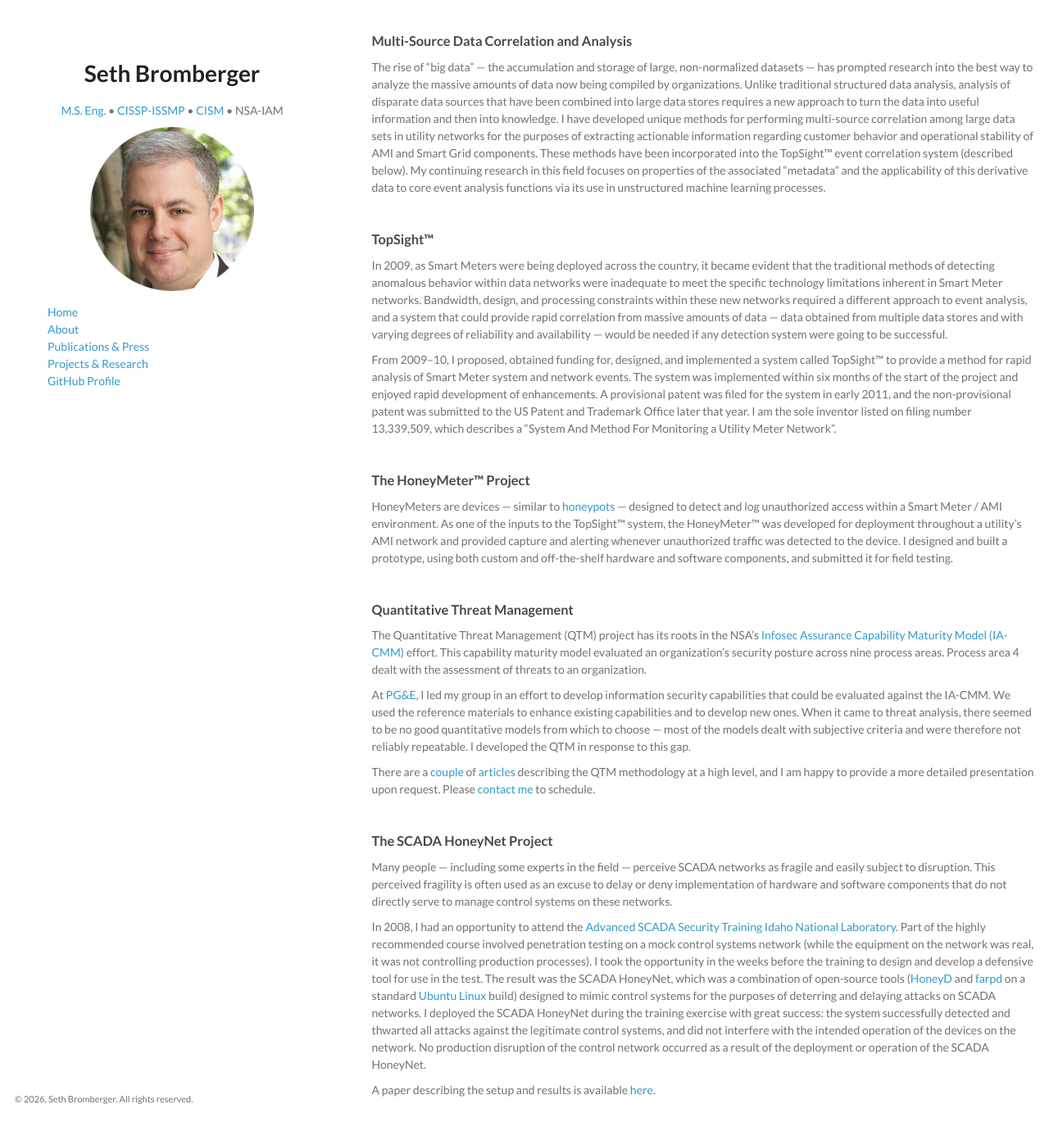
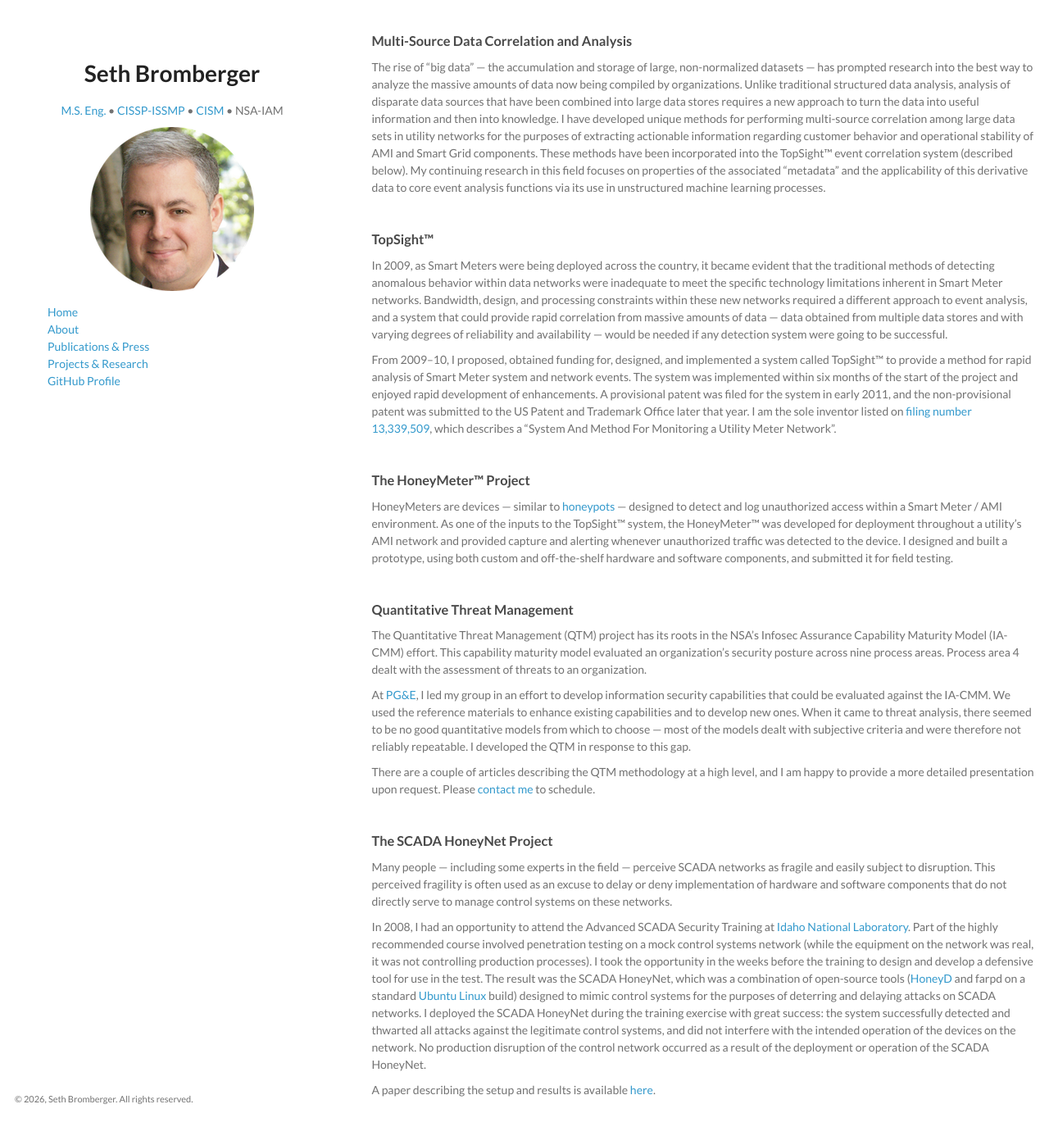
Before and after one commit to sbromberger/sbromberger.github.io, a Jekyll site: the page built from projects.md, in a window 1280 px wide and 1400 px high, scrolled down 826 px. Shown: the top 1386 px of the window at 82% size. Built offline with Jekyll 4.4.1, drawn with Linux system fonts in a browser that asks for light colours; some of the changed text lies outside the part shown.

```diff
--- a/_data/pressrels.yml
+++ b/_data/pressrels.yml
@@ -19,7 +19,6 @@
     date: 23 September 2009
 
 -   title: "Industry Group Expands Energy Security Initiatives"
-    url: http://www.energysec.org/Websites/energysec/files/Content/842672/energysec%20press%20release-02-2009-final.pdf
     venue: EnergySec
     date: 3 February 2009
 
--- a/projects.md
+++ b/projects.md
@@ -6,59 +6,67 @@ layout: default
 
 <br/>
 
-### <a name="julia"></a>Julia - A Fresh Approach To Numerical Computing
-[Julia](http://julialang.org) is a relatively new programming language focused on technical and scientific computing. I have been modeling AMI mesh networks using an <a href="http://github.com/JuliaGraphs/LightGraphs.jl"> optimized graph representation</a> that I developed along with the necessary algorithms to perform simulations of various responses to network events.
-[LightGraphs.jl](http://github.com/JuliaGraphs/LightGraphs.jl) has been designed to scale to millions of vertices with hundreds of millions of edges on standard computing hardware, making accurate representation of modern AMI networks feasible.
+### Julia - A Fresh Approach To Numerical Computing
+{: #julia}
+[Julia](http://julialang.org) is a relatively new programming language focused on technical and scientific computing. I have been modeling AMI mesh networks using an <a href="https://github.com/sbromberger/LightGraphs.jl"> optimized graph representation</a> that I developed along with the necessary algorithms to perform simulations of various responses to network events.
+[LightGraphs.jl](https://github.com/sbromberger/LightGraphs.jl) has been designed to scale to millions of vertices with hundreds of millions of edges on standard computing hardware, making accurate representation of modern AMI networks feasible.
 
-I am the author of a [memory-efficient representation of IPv4 and IPv6 networks](http://github.com/JuliaWeb/IPNets.jl) which is also used for this modeling and simulation activity and am a member of the [JuliaWeb](http://github.com/JuliaWeb) and [JuliaGraphs](http://github.com/JuliaGraphs) organizations.
+I am the author of a [memory-efficient representation of IPv4 and IPv6 networks](https://github.com/JuliaWeb/IPNets.jl) which is also used for this modeling and simulation activity and am a member of the [JuliaWeb](https://github.com/JuliaWeb) and [JuliaGraphs](https://github.com/JuliaGraphs) organizations.
 
 <br/>
 
-### <a name="netcanary"></a>NetCanary™: Breaking the Kill Chain
-In 2008, I attended the [Idaho National Laboratory](http://www.inl.gov) Red / Blue Team cyber exercise. During a week of intense education and collaboration, I was part of a team defending a representative ICS network against mock attackers. As part of the defense strategy, I used some [open source tools](http://www.honeyd.org) in an ultimately-successful attempt to keep the bad guys at bay (see [“The SCADA HoneyNet Project”]("#honeynet") below for more details). The foundations of [NetCanary™](http://www.netcanary.com) were built during this exercise and were eventually turned into a workable product in late 2013 / early 2014.
+### NetCanary™: Breaking the Kill Chain
+{: #netcanary}
+In 2008, I attended the [Idaho National Laboratory](https://www.inl.gov) Red / Blue Team cyber exercise. During a week of intense education and collaboration, I was part of a team defending a representative ICS network against mock attackers. As part of the defense strategy, I used some [open source tools](http://www.honeyd.org) in an ultimately-successful attempt to keep the bad guys at bay (see [“The SCADA HoneyNet Project”]("#honeynet") below for more details). The foundations of NetCanary™ were built during this exercise and were eventually turned into a workable product in late 2013 / early 2014.
 
-[NetCanary™](http://www.netcanary.com) is designed to detect malicious activity as early in the [Cyber Kill Chain®](http://www.lockheedmartin.com/us/what-we-do/information-technology/cyber-security/cyber-kill-chain.html) as possible, giving security teams the information they need to stop attacks during reconnaissance, before they happen. The system has been tested in production enterprise networks and in ICS environments, and has been designed to be safe, responsive, and easy to manage.
+NetCanary™ is designed to detect malicious activity as early in the [Cyber Kill Chain®](https://www.lockheedmartin.com/en-us/capabilities/cyber/cyber-kill-chain.html) as possible, giving security teams the information they need to stop attacks during reconnaissance, before they happen. The system has been tested in production enterprise networks and in ICS environments, and has been designed to be safe, responsive, and easy to manage.
 
 <br/>
 
-### <a name="icsami"></a>Industrial Control Systems / Advanced Metering Infrastructure / Smart Grid Security Research
+### Industrial Control Systems / Advanced Metering Infrastructure / Smart Grid Security Research
+{: #icsami}
 I have spent the last several years researching the security implications of Industrial Control, AMI, and Smart Grid systems. While most AMI / Smart Grid technologies reference secure design principles, the implementation often deviates — sometimes significantly — from the reference models and standards. This leads to security and operational problems of varying severity. It is not enough that standards exist; they must be followed to the letter in order to ensure that the security and operational benefits that flow from such standardization accrue to the specific implementation.
 
-In 2012, I was listed in [<i>Smart Grid Today</i> magazine](http://www.smartgridtoday.com/products/Smart-Grid-PIONEERS-2012.cfm) as one of its Smart Grid Pioneers.
+In 2012, I was listed in [*Smart Grid Today* magazine](https://www.smartgridtoday.com) as one of its Smart Grid Pioneers.
 
-I continue to study the use of [existing security technologies](/files/pki_whitepaper_1.4.pdf) within these new environments, and to [report](http://energy.gov/sites/prod/files/oeprod/DocumentsandMedia/DNS_Exfiltration_2011-01-01_v1.1.pdf) on [deficiencies](http://www.us-cert.gov/control_systems/pdf/ICSA-12-348-01.pdf), and provide mitigation suggestions, where appropriate.
+I continue to study the use of [existing security technologies](/files/pki_whitepaper_1.4.pdf) within these new environments, and to [report](https://www.energy.gov/sites/prod/files/oeprod/DocumentsandMedia/DNS_Exfiltration_2011-01-01_v1.1.pdf) on [deficiencies](https://www.cisa.gov/news-events/ics-advisories/icsa-12-348-01), and provide mitigation suggestions, where appropriate.
 
 <br/>
 
-### <a name="correlation"></a>Multi-Source Data Correlation and Analysis
+### Multi-Source Data Correlation and Analysis
+{: #correlation}
 The rise of “big data” — the accumulation and storage of large, non-normalized datasets — has prompted research into the best way to analyze the massive amounts of data now being compiled by organizations. Unlike traditional structured data analysis, analysis of disparate data sources that have been combined into large data stores requires a new approach to turn the data into useful information and then into knowledge. I have developed unique methods for performing multi-source correlation among large data sets in utility networks for the purposes of extracting actionable information regarding customer behavior and operational stability of AMI and Smart Grid components. These methods have been incorporated into the TopSight™ event correlation system (described below). My continuing research in this field focuses on properties of the associated “metadata” and the applicability of this derivative data to core event analysis functions via its use in unstructured machine learning processes.
 
 <br/>
 
-### <a name="topsight"></a>TopSight™
+### TopSight™
+{: #topsight}
 In 2009, as Smart Meters were being deployed across the country, it became evident that the traditional methods of detecting anomalous behavior within data networks were inadequate to meet the specific technology limitations inherent in Smart Meter networks. Bandwidth, design, and processing constraints within these new networks required a different approach to event analysis, and a system that could provide rapid correlation from massive amounts of data — data obtained from multiple data stores and with varying degrees of reliability and availability — would be needed if any detection system were going to be successful.
 
-From 2009–10, I proposed, obtained funding for, designed, and implemented a system called TopSight™ to provide a method for rapid analysis of Smart Meter system and network events. The system was implemented within six months of the start of the project and enjoyed rapid development of enhancements. A provisional patent was filed for the system in early 2011, and the non-provisional patent was submitted to the US Patent and Trademark Office later that year. I am the sole inventor listed on filing number 13,339,509, which describes a “System And Method For Monitoring a Utility Meter Network”.
+From 2009–10, I proposed, obtained funding for, designed, and implemented a system called TopSight™ to provide a method for rapid analysis of Smart Meter system and network events. The system was implemented within six months of the start of the project and enjoyed rapid development of enhancements. A provisional patent was filed for the system in early 2011, and the non-provisional patent was submitted to the US Patent and Trademark Office later that year. I am the sole inventor listed on [filing number 13,339,509](/files/patent_20120232915.pdf), which describes a “System And Method For Monitoring a Utility Meter Network”.
 
 <br/>
 
-### <a name="honeymeter"></a>The HoneyMeter™ Project
+### The HoneyMeter™ Project
+{: #honeymeter}
 HoneyMeters are devices — similar to [honeypots](http://en.wikipedia.org/wiki/Honeypot_(computing)) — designed to detect and log unauthorized access within a Smart Meter / AMI environment. As one of the inputs to the TopSight™ system, the HoneyMeter™ was developed for deployment throughout a utility's AMI network and provided capture and alerting whenever unauthorized traffic was detected to the device. I designed and built a prototype, using both custom and off-the-shelf hardware and software components, and submitted it for field testing.
 
 <br/>
 
-### <a name="qtm"></a>Quantitative Threat Management
-The Quantitative Threat Management (QTM) project has its roots in the NSA's [Infosec Assurance Capability Maturity Model (IA-CMM)](http://www.isatrp.org/IA-CMMv3_1.pdf) effort. This capability maturity model evaluated an organization's security posture across nine process areas. Process area 4 dealt with the assessment of threats to an organization.
+### Quantitative Threat Management
+{: #qtm}
+The Quantitative Threat Management (QTM) project has its roots in the NSA's Infosec Assurance Capability Maturity Model (IA-CMM) effort. This capability maturity model evaluated an organization's security posture across nine process areas. Process area 4 dealt with the assessment of threats to an organization.
 
 At [PG&amp;E](http://www.pge.com), I led my group in an effort to develop information security capabilities that could be evaluated against the IA-CMM. We used the reference materials to enhance existing capabilities and to develop new ones. When it came to threat analysis, there seemed to be no good quantitative models from which to choose — most of the models dealt with subjective criteria and were therefore not reliably repeatable. I developed the QTM in response to this gap.
 
-There are a [couple](http://searchsecurity.techtarget.com/magazineContent/Researcher-Puts-Quantitative-Measurement-on-Information-Security-Threats) of [articles](http://www.csoonline.com/article/print/330670) describing the QTM methodology at a high level, and I am happy to provide a more detailed presentation upon request. Please [contact me](mailto:info@bromberger.com?subject="QTM") to schedule.
+There are a couple of articles describing the QTM methodology at a high level, and I am happy to provide a more detailed presentation upon request. Please [contact me](mailto:info@bromberger.com?subject="QTM") to schedule.
 
 <br/>
 
-### <a name="honeynet"></a>The SCADA HoneyNet Project
+### The SCADA HoneyNet Project
+{: #honeynet}
 Many people — including some experts in the field — perceive SCADA networks as fragile and easily subject to disruption. This perceived fragility is often used as an excuse to delay or deny implementation of hardware and software components that do not directly serve to manage control systems on these networks.
 
-In 2008, I had an opportunity to attend the [Advanced SCADA Security Training](http://www.inl.gov/scada/training/advanced_scada.shtml) [Idaho National Laboratory](http://www.inl.gov). Part of the highly recommended course involved penetration testing on a mock control systems network (while the equipment on the network was real, it was not controlling production processes). I took the opportunity in the weeks before the training to design and develop a defensive tool for use in the test. The result was the SCADA HoneyNet, which was a combination of open-source tools ([HoneyD](http://www.honeyd.org) and [farpd](http://www.digipedia.pl/man/doc/view/farpd.8/) on a standard [Ubuntu Linux](http://www.ubuntu.com) build) designed to mimic control systems for the purposes of deterring and delaying attacks on SCADA networks. I deployed the SCADA HoneyNet during the training exercise with great success: the system successfully detected and thwarted all attacks against the legitimate control systems, and did not interfere with the intended operation of the devices on the network. No production disruption of the control network occurred as a result of the deployment or operation of the SCADA HoneyNet.
+In 2008, I had an opportunity to attend the Advanced SCADA Security Training at [Idaho National Laboratory](https://www.inl.gov). Part of the highly recommended course involved penetration testing on a mock control systems network (while the equipment on the network was real, it was not controlling production processes). I took the opportunity in the weeks before the training to design and develop a defensive tool for use in the test. The result was the SCADA HoneyNet, which was a combination of open-source tools ([HoneyD](http://www.honeyd.org) and farpd on a standard [Ubuntu Linux](http://www.ubuntu.com) build) designed to mimic control systems for the purposes of deterring and delaying attacks on SCADA networks. I deployed the SCADA HoneyNet during the training exercise with great success: the system successfully detected and thwarted all attacks against the legitimate control systems, and did not interfere with the intended operation of the devices on the network. No production disruption of the control network occurred as a result of the deployment or operation of the SCADA HoneyNet.
 
-A paper describing the setup and results is available [here](http://www.energysec.org/Websites/energysec/files/Content/840313/honeypots%20and%20control%20systems.pdf).
+A paper describing the setup and results is available [here](/files/honeypots%20and%20control%20systems.pdf).
```
Also changed, not shown: _data/pubs.yml (+4 -26 lines), about.md (+1 -1 lines), 2 other files.
